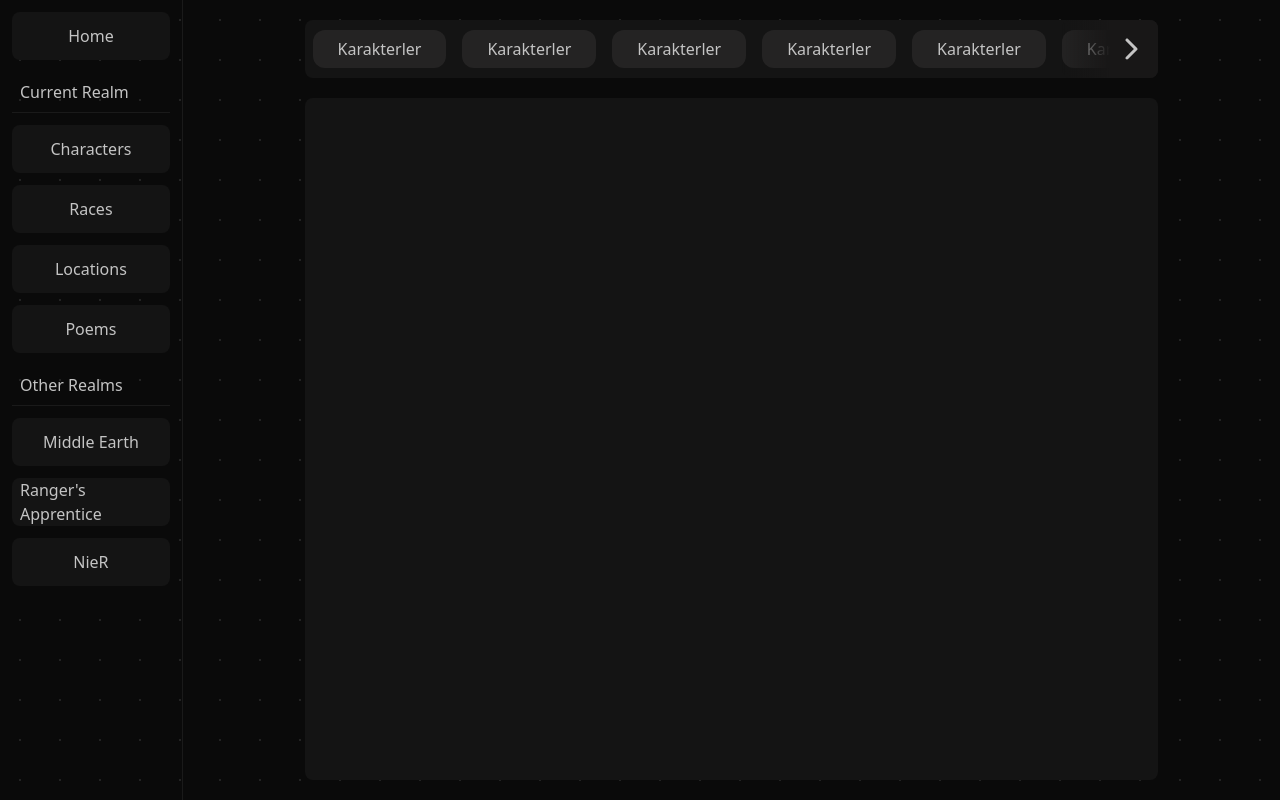
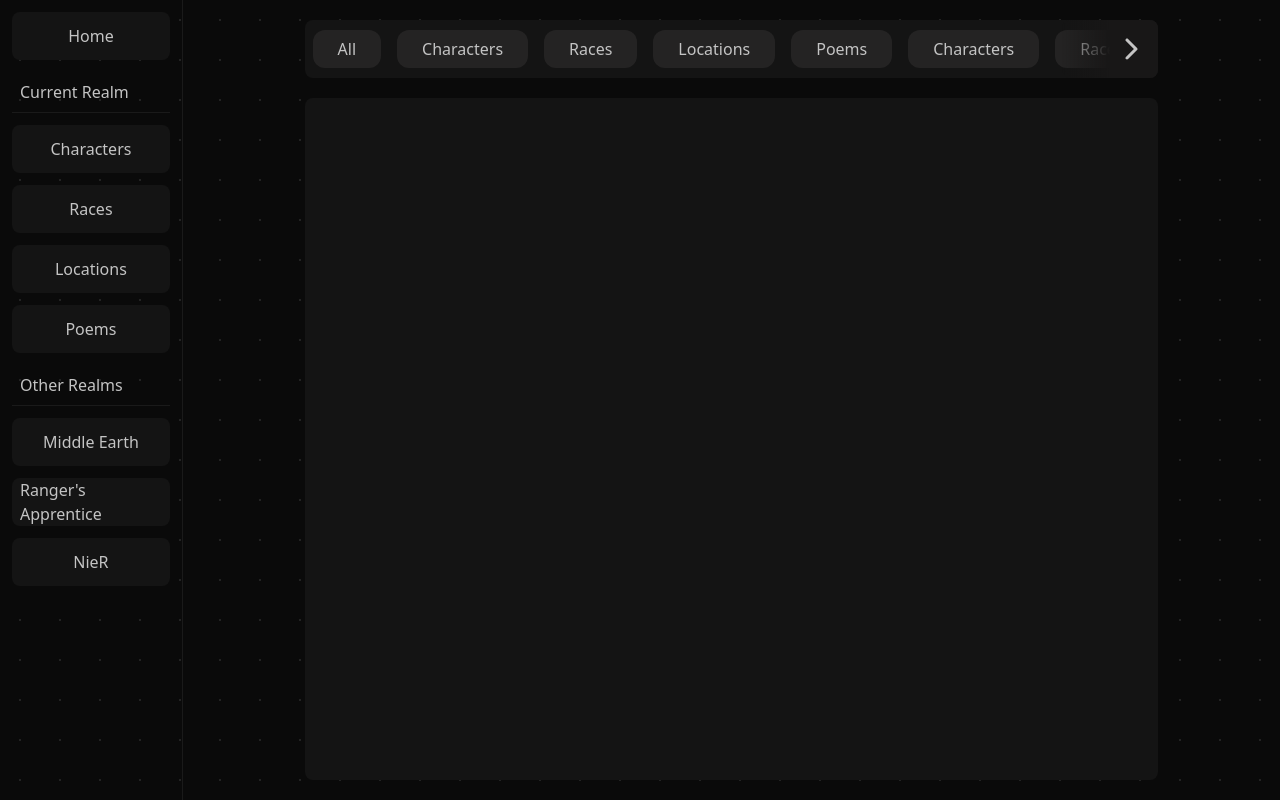
Before and after one commit to ekinutkuu/Eternal_Realms, a React (Vite) app: page /realms/name in a window 1280 px wide. Built offline with nearby package versions, Linux system fonts and the light colour scheme.

Commit message:
extracted slider component into a separate component file

```diff
--- /dev/null
+++ b/src/components/PostFilterSlider.jsx
@@ -0,0 +1,62 @@
+import React, { useRef, useState, useEffect } from "react";
+
+const PostFilterSlider = ({ realmContents }) => {
+   const scrollContainer = useRef(null);
+   const [showLeftButton, setShowLeftButton] = useState(false);
+   const [showRightButton, setShowRightButton] = useState(true);
+
+   useEffect(() => {
+      scrollContainer.current.addEventListener("scroll", updateButtonVisibility);
+      return () => {
+         if (scrollContainer.current) {
+            scrollContainer.current.removeEventListener("scroll", updateButtonVisibility);
+         }
+      };
+   }, []);
+
+   useEffect(() => {
+      updateButtonVisibility();
+   }, [realmContents]);
+
+   const updateButtonVisibility = () => {
+      const { scrollLeft, scrollWidth, clientWidth } = scrollContainer.current;
+      setShowLeftButton(scrollLeft > 0);
+      setShowRightButton(scrollLeft + clientWidth < scrollWidth);
+   };
+
+   const scrollLeft = () => {
+      scrollContainer.current.scrollBy({ left: -300, behavior: "smooth" });
+   };
+
+   const scrollRight = () => {
+      scrollContainer.current.scrollBy({ left: 300, behavior: "smooth" });
+   };
+
+   return (
+      <div className="relative max-w-full h-17 mt-5 flex justify-center items-center rounded-lg bg-[#141414]">
+         {showLeftButton && (
+            <div onClick={scrollLeft} className="text-light bg-gradient-to-r from-[#181717] via-[#181717] to-transparent absolute flex h-full w-24 z-10 left-0 justify-start pl-4 items-center rounded-lg cursor-pointer">
+               <svg className="fill-current w-6 h-6" xmlns="http://www.w3.org/2000/svg" viewBox="0 0 320 512">
+                  <path d="M9.4 233.4c-12.5 12.5-12.5 32.8 0 45.3l192 192c12.5 12.5 32.8 12.5 45.3 0s12.5-32.8 0-45.3L77.3 256 246.6 86.6c12.5-12.5 12.5-32.8 0-45.3s-32.8-12.5-45.3 0l-192 192z"/>
+               </svg>
+            </div>
+         )}
+         <div className="flex overflow-x-auto h-full items-center no-scrollbar" ref={scrollContainer}>
+            {realmContents.map((content, index) => (
+               <div key={index} className="w-fit flex justify-center items-center whitespace-nowrap bg-[#242323] text-light px-6 py-1.5 mx-2 rounded-xl cursor-pointer border border-transparent hover:border-[#999999] duration-300">
+                  {content}
+               </div>
+            ))}
+         </div>
+         {showRightButton && (
+            <div onClick={scrollRight} className="text-light bg-gradient-to-l from-[#181717] via-[#181717] to-transparent absolute flex h-full w-24 z-10 right-0 justify-end pr-4 items-center rounded-lg cursor-pointer">
+               <svg className="fill-current w-6 h-6" xmlns="http://www.w3.org/2000/svg" viewBox="0 0 320 512">
+                  <path d="M310.6 233.4c12.5 12.5 12.5 32.8 0 45.3l-192 192c-12.5 12.5-32.8 12.5-45.3 0s-12.5-32.8 0-45.3L242.7 256 73.4 86.6c-12.5-12.5-12.5-32.8 0-45.3s32.8-12.5 45.3 0l192 192z"/>
+               </svg>
+            </div>
+         )}
+      </div>
+   );
+};
+
+export default PostFilterSlider;
--- a/src/components/RealmContent.jsx
+++ /dev/null
@@ -1,11 +0,0 @@
-import React from "react";
-
-const RealmContent = () => {
-   return (
-      <div className="w-fit flex justify-center items-center whitespace-nowrap bg-[#242323] text-light px-6 py-1.5 mx-2 rounded-xl cursor-pointer border border-transparent hover:border-[#999999] duration-300">
-         Karakterler
-      </div>
-   );
-};
-
-export default RealmContent;
--- a/src/pages/Realm.jsx
+++ b/src/pages/Realm.jsx
@@ -1,33 +1,31 @@
-import React, { useState, useRef, useEffect } from "react";
-import RealmContent from "../components/RealmContent";
+import React, { useState, useEffect } from "react";
+import PostFilterSlider from "../components/PostFilterSlider";
 
 const Realm = () => {
-   const scrollContainer = useRef(null);
-   const [showLeftButton, setShowLeftButton] = useState(false);
-   const [showRightButton, setShowRightButton] = useState(true);
+   const [realmContents, setRealmContents] = useState([]);
 
    useEffect(() => {
-      const updateButtonVisibility = () => {
-         const { scrollLeft, scrollWidth, clientWidth } = scrollContainer.current;
-         setShowLeftButton(scrollLeft > 0);
-         setShowRightButton(scrollLeft + clientWidth < scrollWidth);
-      };
-
-      updateButtonVisibility();
-      scrollContainer.current.addEventListener("scroll", updateButtonVisibility);
+      const testContents = [
+         "All",
+         "Characters",
+         "Races",
+         "Locations",
+         "Poems",
+         "Characters",
+         "Races",
+         "Locations",
+         "Poems",
+         "Characters",
+         "Races",
+         "Locations",
+         "Poems",
+         "Characters",
+         "Races",
+         "Locations",
+         "Poems",
+      ];
+      setRealmContents(testContents);
    }, []);
-
-   const scrollLeft = () => {
-      scrollContainer.current.scrollBy({ left: -300, behavior: "smooth" });
-   };
-
-   const scrollRight = () => {
-      scrollContainer.current.scrollBy({ left: 300, behavior: "smooth" });
-   };
-
-   const realmContent = Array(20).fill(null).map((_, index) => (
-      <RealmContent key={index} />
-   ));
 
    return (
       <div className="bg-dark-pattern w-screen h-screen flex justify-center">
@@ -47,25 +45,7 @@ const Realm = () => {
          </div>
          <div className="w-6/7 flex flex-col items-center">
             <div className="w-4/5 h-full px-3 flex flex-col items-center">
-               <div className="relative max-w-full h-17 mt-5 flex justify-center items-center rounded-lg bg-[#141414]">
-                  {showLeftButton && (
-                     <div onClick={scrollLeft} className="text-light bg-gradient-to-r from-[#181717] via-[#181717] to-transparent absolute flex h-full w-24 z-10 left-0 justify-start pl-4 items-center rounded-lg cursor-pointer">
-                        <svg className="fill-current w-6 h-6" xmlns="http://www.w3.org/2000/svg" viewBox="0 0 320 512">
-                           <path d="M9.4 233.4c-12.5 12.5-12.5 32.8 0 45.3l192 192c12.5 12.5 32.8 12.5 45.3 0s12.5-32.8 0-45.3L77.3 256 246.6 86.6c12.5-12.5 12.5-32.8 0-45.3s-32.8-12.5-45.3 0l-192 192z"/>
-                        </svg>
-                     </div>
-                  )}
-                  <div className="flex overflow-x-auto h-full items-center no-scrollbar" ref={scrollContainer}>
-                     {realmContent}
-                  </div>
-                  {showRightButton && (
-                     <div onClick={scrollRight} className="text-light bg-gradient-to-l from-[#181717] via-[#181717] to-transparent absolute flex h-full w-24 z-10 right-0 justify-end pr-4 items-center rounded-lg cursor-pointer">
-                        <svg className="fill-current w-6 h-6" xmlns="http://www.w3.org/2000/svg" viewBox="0 0 320 512">
-                           <path d="M310.6 233.4c12.5 12.5 12.5 32.8 0 45.3l-192 192c-12.5 12.5-32.8 12.5-45.3 0s-12.5-32.8 0-45.3L242.7 256 73.4 86.6c-12.5-12.5-12.5-32.8 0-45.3s32.8-12.5 45.3 0l192 192z"/>
-                        </svg>
-                     </div>
-                  )}
-               </div>
+               <PostFilterSlider realmContents={realmContents} />
                <div className="w-full h-full my-5 bg-[#141414] rounded-lg">
                </div>
             </div>
```
